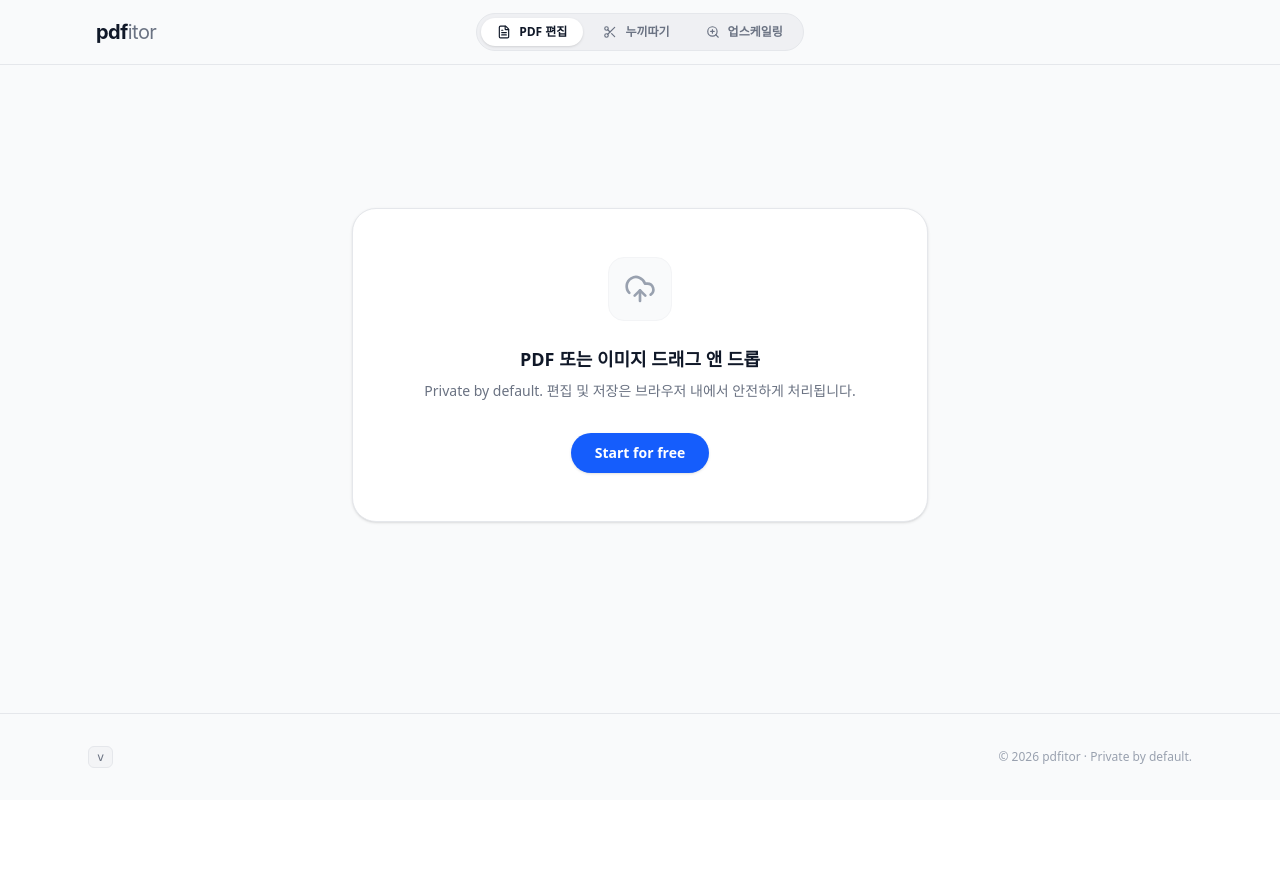
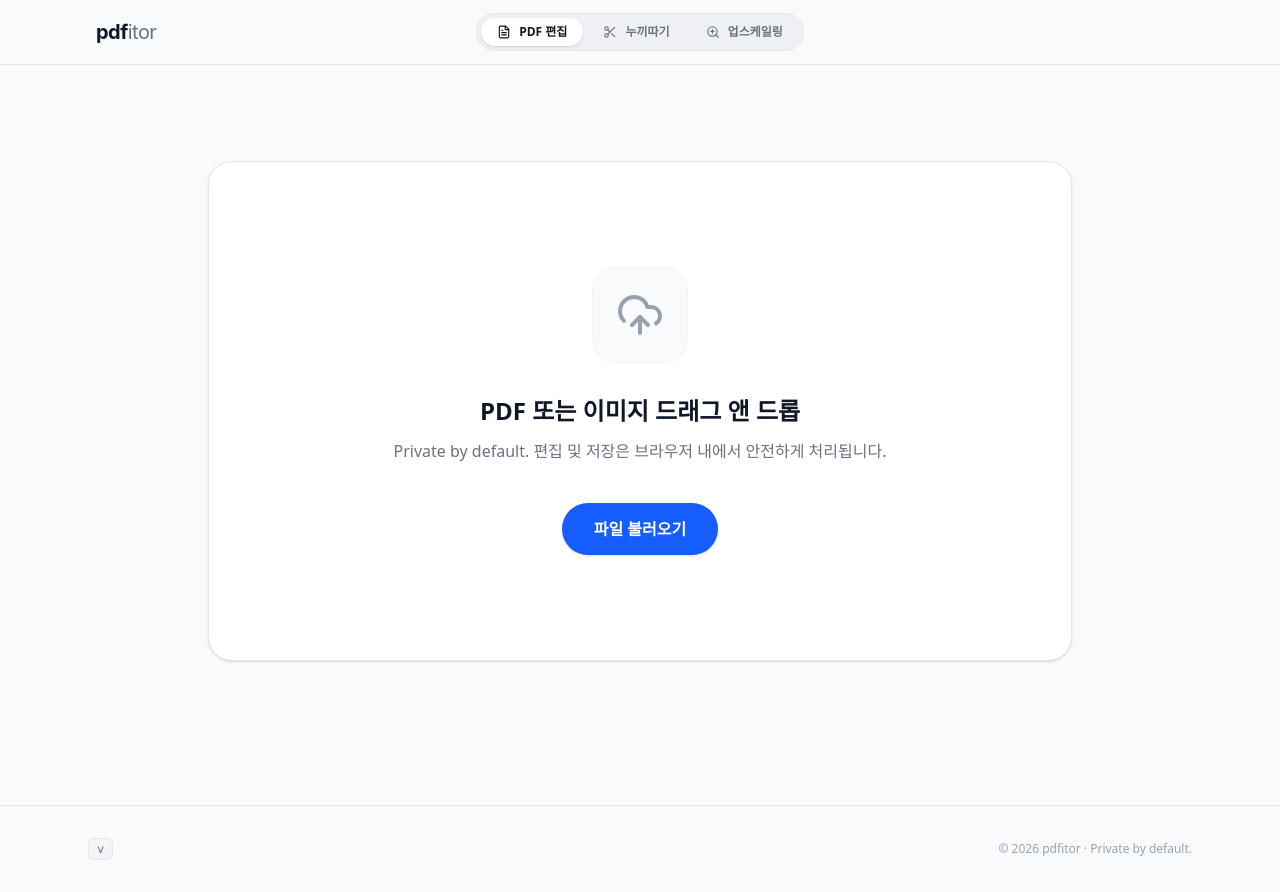
Before and after one commit to udd43/pdf-editor, a Next.js app: page / in a window 1280 px wide. Before the commit the page ends 800 px from the top, so only its background shows below. Built offline with nearby package versions, Linux system fonts and the light colour scheme.

Commit message:
ux: 드래그 앤 드롭 영역 크기 대폭 확대 및 시각성 개선 (v1.0.23)

```diff
--- a/src/components/BgRemover.tsx
+++ b/src/components/BgRemover.tsx
@@ -103,14 +103,14 @@ export default function BgRemover() {
       {!originalSrc && (
         <div
           onClick={() => fileInputRef.current?.click()}
-          className="w-full max-w-xl p-12 border border-gray-200 rounded-3xl bg-white hover:border-gray-300 hover:shadow-md transition-all cursor-pointer flex flex-col items-center justify-center shadow-sm relative overflow-hidden group"
+          className="w-full max-w-4xl min-h-[400px] sm:min-h-[500px] p-12 sm:p-20 border border-gray-200 rounded-3xl bg-white hover:border-gray-300 hover:shadow-md transition-all cursor-pointer flex flex-col items-center justify-center shadow-sm relative overflow-hidden group"
         >
-          <div className="w-16 h-16 mb-6 rounded-2xl bg-gray-50 border border-gray-100 flex items-center justify-center group-hover:scale-110 transition-transform duration-300">
-            <Scissors className="w-8 h-8 text-blue-500" />
+          <div className="w-24 h-24 mb-8 rounded-3xl bg-gray-50 border border-gray-100 flex items-center justify-center group-hover:scale-110 transition-transform duration-300">
+            <Scissors className="w-12 h-12 text-blue-500" />
           </div>
-          <h3 className="text-lg font-semibold text-gray-900 mb-2 text-center transition-colors" style={{ fontFamily: "Inter, sans-serif" }}>이미지를 업로드하세요</h3>
-          <p className="text-gray-500 text-xs sm:text-sm text-center mb-8">AI가 자동으로 배경을 감지하여 제거합니다</p>
-          <button className="px-6 py-2.5 bg-blue-600 text-white rounded-full font-semibold text-sm shadow-sm hover:bg-blue-700 transition-all duration-300 hover:scale-[1.02] active:scale-95">
+          <h3 className="text-2xl font-bold text-gray-900 mb-3 text-center transition-colors" style={{ fontFamily: "Inter, sans-serif" }}>이미지를 업로드하세요</h3>
+          <p className="text-gray-500 text-sm sm:text-base text-center mb-10">AI가 자동으로 배경을 감지하여 제거합니다</p>
+          <button className="px-8 py-3.5 bg-blue-600 text-white rounded-full font-semibold text-base shadow-sm hover:bg-blue-700 transition-all duration-300 hover:scale-[1.02] active:scale-95">
             이미지 선택
           </button>
         </div>
--- a/src/components/ImageUpscaler.tsx
+++ b/src/components/ImageUpscaler.tsx
@@ -101,14 +101,14 @@ export default function ImageUpscaler() {
       {!originalSrc && (
         <div
           onClick={() => fileInputRef.current?.click()}
-          className="w-full max-w-xl p-12 border border-gray-200 rounded-3xl bg-white hover:border-gray-300 hover:shadow-md transition-all cursor-pointer flex flex-col items-center justify-center shadow-sm relative overflow-hidden group"
+          className="w-full max-w-4xl min-h-[400px] sm:min-h-[500px] p-12 sm:p-20 border border-gray-200 rounded-3xl bg-white hover:border-gray-300 hover:shadow-md transition-all cursor-pointer flex flex-col items-center justify-center shadow-sm relative overflow-hidden group"
         >
-          <div className="w-16 h-16 mb-6 rounded-2xl bg-gray-50 border border-gray-100 flex items-center justify-center group-hover:scale-110 transition-transform duration-300">
-            <ZoomIn className="w-8 h-8 text-blue-500" />
+          <div className="w-24 h-24 mb-8 rounded-3xl bg-gray-50 border border-gray-100 flex items-center justify-center group-hover:scale-110 transition-transform duration-300">
+            <ZoomIn className="w-12 h-12 text-blue-500" />
           </div>
-          <h3 className="text-lg font-semibold text-gray-900 mb-2 text-center transition-colors" style={{ fontFamily: "Inter, sans-serif" }}>이미지를 업로드하세요</h3>
-          <p className="text-gray-500 text-xs sm:text-sm text-center mb-8">Real-ESRGAN AI로 빠른 고품질 2배 해상도 업스케일링</p>
-          <button className="px-6 py-2.5 bg-blue-600 text-white rounded-full font-semibold text-sm shadow-sm hover:bg-blue-700 transition-all duration-300 hover:scale-[1.02] active:scale-95">
+          <h3 className="text-2xl font-bold text-gray-900 mb-3 text-center transition-colors" style={{ fontFamily: "Inter, sans-serif" }}>이미지를 업로드하세요</h3>
+          <p className="text-gray-500 text-sm sm:text-base text-center mb-10">Real-ESRGAN AI로 빠른 고품질 2배 해상도 업스케일링</p>
+          <button className="px-8 py-3.5 bg-blue-600 text-white rounded-full font-semibold text-base shadow-sm hover:bg-blue-700 transition-all duration-300 hover:scale-[1.02] active:scale-95">
             이미지 선택
           </button>
         </div>
--- a/src/components/PdfUploader.tsx
+++ b/src/components/PdfUploader.tsx
@@ -74,7 +74,7 @@ export default function PdfUploader({ onFileSelect }: PdfUploaderProps) {
     <div className="flex-1 flex flex-col items-center justify-center w-full max-w-4xl mx-auto px-4 py-16 relative z-10">
       {/* 모던 클린 드롭존 카드 */}
       <div
-        className={`w-full max-w-xl p-10 sm:p-12 rounded-3xl transition-all duration-300 flex flex-col items-center justify-center cursor-pointer border relative overflow-hidden group bg-white shadow-sm
+        className={`w-full max-w-4xl min-h-[400px] sm:min-h-[500px] p-12 sm:p-20 rounded-3xl transition-all duration-300 flex flex-col items-center justify-center cursor-pointer border relative overflow-hidden group bg-white shadow-sm
           ${
             isDragging
               ? "border-blue-500 bg-blue-50/50 scale-[1.02] shadow-md"
@@ -86,18 +86,18 @@ export default function PdfUploader({ onFileSelect }: PdfUploaderProps) {
         onDrop={handleDrop}
         onClick={() => document.getElementById("file-upload")?.click()}
       >
-        <div className="w-16 h-16 mb-6 rounded-2xl bg-gray-50 border border-gray-100 flex items-center justify-center group-hover:scale-110 transition-transform duration-300">
+        <div className="w-24 h-24 mb-8 rounded-3xl bg-gray-50 border border-gray-100 flex items-center justify-center group-hover:scale-110 transition-transform duration-300">
           <UploadCloud
-            className={`w-8 h-8 transition-colors duration-300 ${
+            className={`w-12 h-12 transition-colors duration-300 ${
               isDragging ? "text-blue-500" : "text-gray-400 group-hover:text-gray-600"
             }`}
           />
         </div>
 
-        <h3 className="text-lg font-semibold text-gray-900 mb-2 text-center transition-colors">
+        <h3 className="text-2xl font-bold text-gray-900 mb-3 text-center transition-colors">
           PDF 또는 이미지 드래그 앤 드롭
         </h3>
-        <p className="text-gray-500 text-xs sm:text-sm text-center mb-8">
+        <p className="text-gray-500 text-sm sm:text-base text-center mb-10">
           Private by default. 편집 및 저장은 브라우저 내에서 안전하게 처리됩니다.
         </p>
 
@@ -110,8 +110,8 @@ export default function PdfUploader({ onFileSelect }: PdfUploaderProps) {
         />
 
         {/* 모던 SaaS 버튼 스타일 */}
-        <button className="px-6 py-2.5 bg-blue-600 text-white rounded-full font-semibold text-sm shadow-sm hover:bg-blue-700 transition-all duration-300 hover:scale-105 active:scale-95">
-          Start for free
+        <button className="px-8 py-3.5 bg-blue-600 text-white rounded-full font-semibold text-base shadow-sm hover:bg-blue-700 transition-all duration-300 hover:scale-[1.02] active:scale-95">
+          파일 불러오기
         </button>
       </div>
     </div>
```
Also changed, not shown: 1 other file (tests, documents, lock files or other folders).
